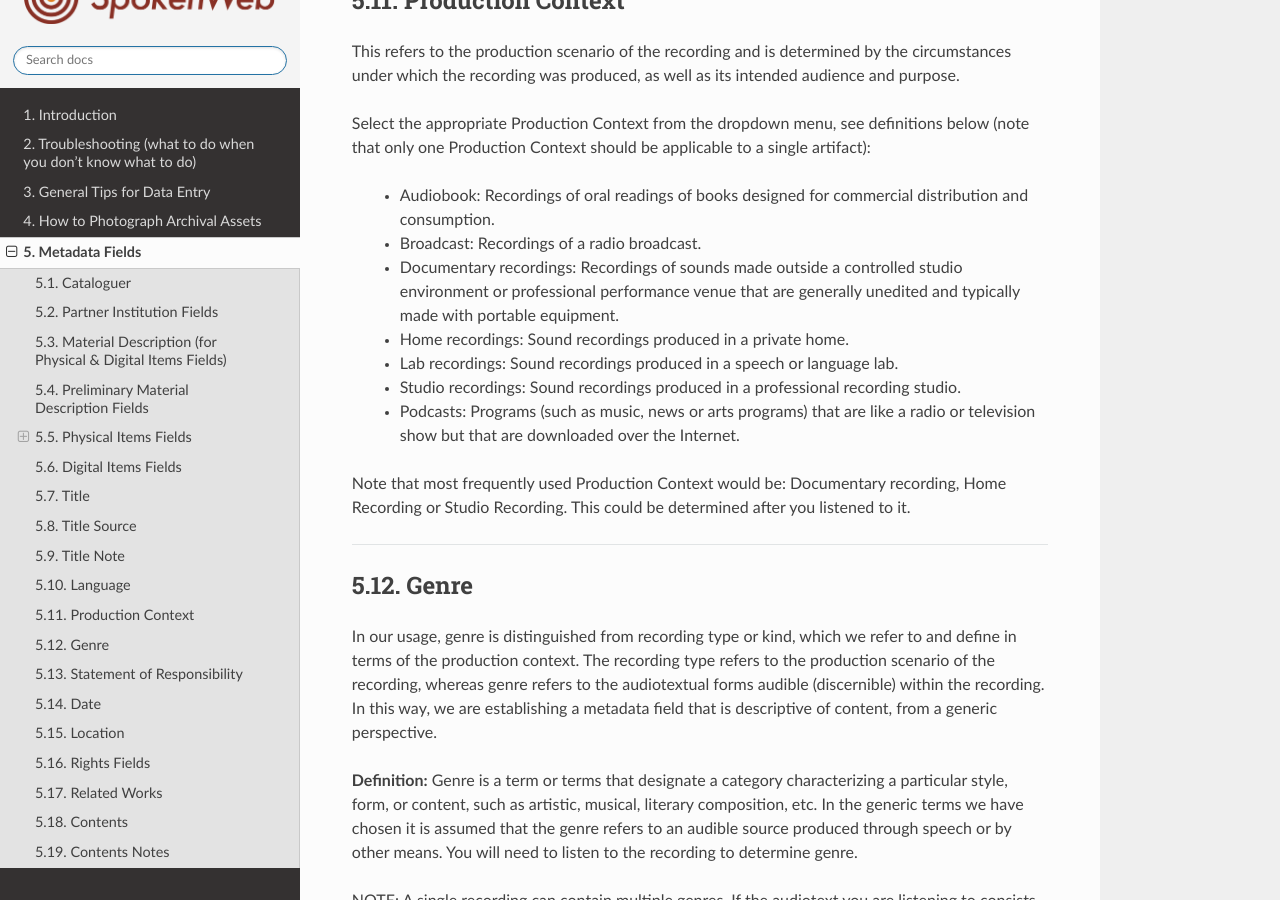
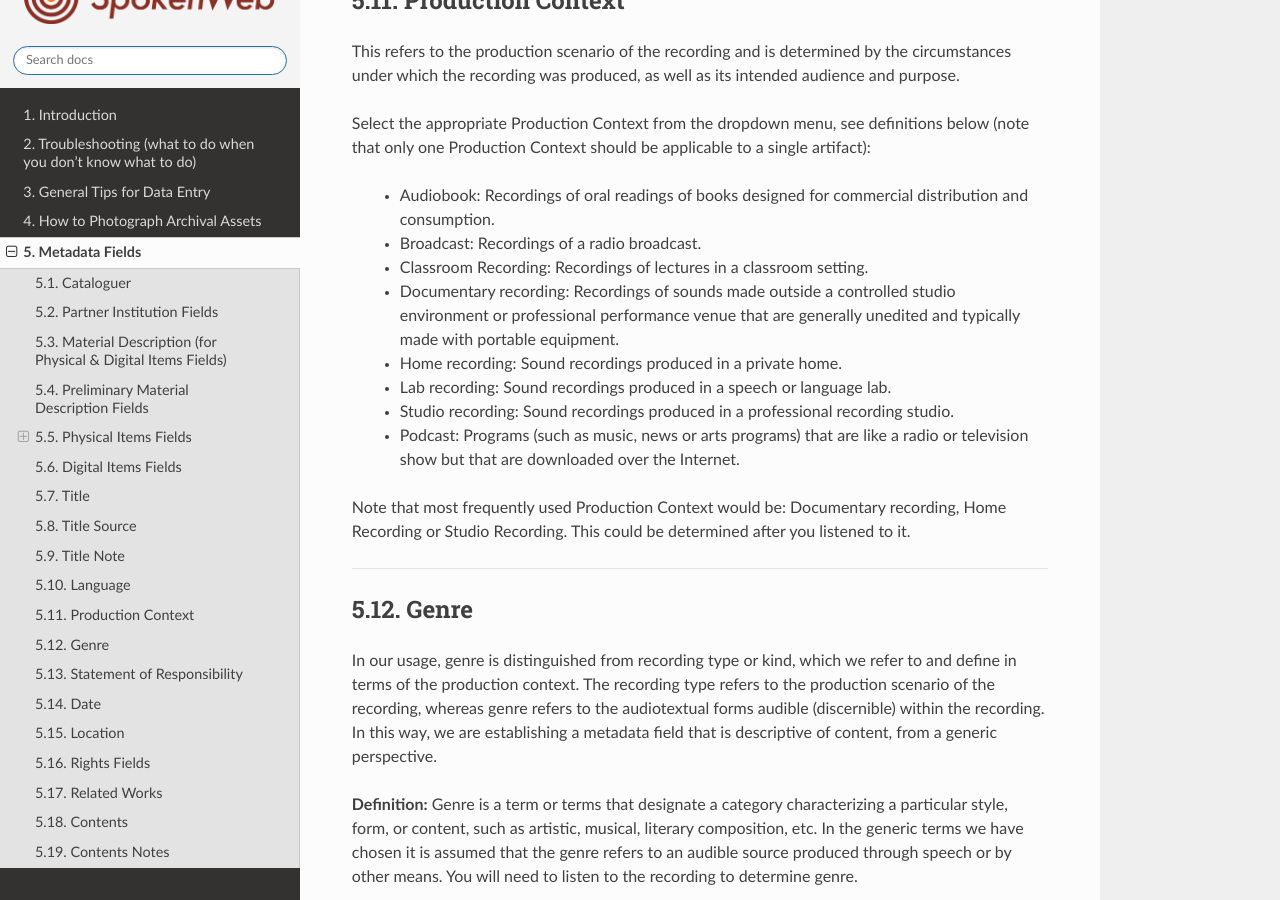
Before and after one commit to spokenweb/spokenweb-metadata-scheme, a Sphinx documentation site: the page built from docs/5-metadata-fields.rst, in a window 1280 px wide and 900 px high, scrolled down 9573 px. Built offline with Sphinx 7.4.7 and the Read the Docs theme 2.0.0, drawn with Linux system fonts in a browser that asks for light colours.

Commit message:
Update 5-metadata-fields.rst

```diff
--- a/docs/5-metadata-fields.rst
+++ b/docs/5-metadata-fields.rst
@@ -342,11 +342,12 @@
 
   * Audiobook: Recordings of oral readings of books designed for commercial distribution and consumption.
   * Broadcast: Recordings of a radio broadcast.
-  * Documentary recordings: Recordings of sounds made outside a controlled studio environment or professional performance venue that are generally unedited and typically made with portable equipment.
-  * Home recordings: Sound recordings produced in a private home.
-  * Lab recordings: Sound recordings produced in a speech or language lab.
-  * Studio recordings:  Sound recordings produced in a professional recording studio.
-  * Podcasts:  Programs (such as music, news or arts programs) that are like a radio or television show but that are downloaded over the Internet.
+  * Classroom Recording: Recordings of lectures in a classroom setting.
+  * Documentary recording: Recordings of sounds made outside a controlled studio environment or professional performance venue that are generally unedited and typically made with portable equipment.
+  * Home recording: Sound recordings produced in a private home.
+  * Lab recording: Sound recordings produced in a speech or language lab.
+  * Studio recording:  Sound recordings produced in a professional recording studio.
+  * Podcast:  Programs (such as music, news or arts programs) that are like a radio or television show but that are downloaded over the Internet.
 
 Note that most frequently used Production Context would be: Documentary recording, Home Recording or Studio Recording. This could be determined after you listened to it.
 
```
